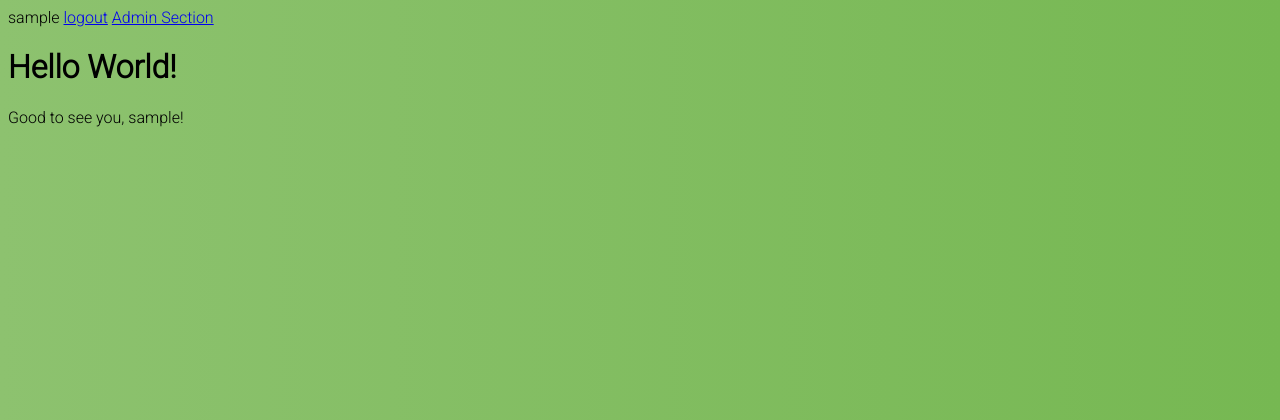
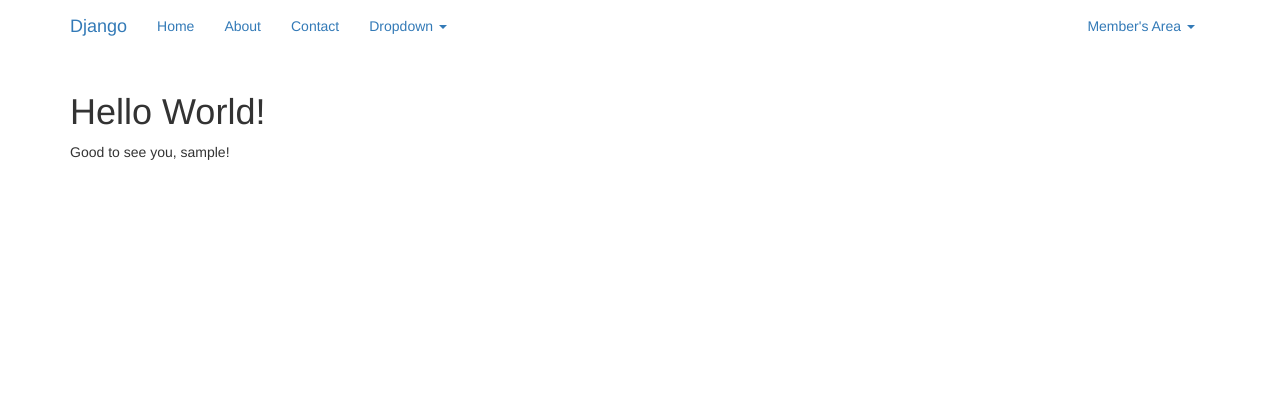
Before and after one commit to MrEbbinghaus/InphimaHelperCoordinator, a Django app: page /pss/ in a window 1280 px wide. Shown: the top 420 px of the page. Run offline with Django 3.2, Linux system fonts and the light colour scheme; the visitor is signed in with stand-in values (Sample User, id 1); some libraries are stand-ins or nearby versions.

Commit message:
Replace base.html with django-skeleton base.html
look here! https://github.com/n2o/django-skeleton/blob/master/templates/base.html

```diff
--- a/templates/PartyShiftSchedule/shift_schedule.html
+++ b/templates/PartyShiftSchedule/shift_schedule.html
@@ -2,7 +2,7 @@
 
 {% load schedule_table_tags %}
 
-{% block head%}
+{% block heading%}
     <link rel="stylesheet" type="text/css" href="/static/css/partyShiftSchedule.css">
 {% endblock %}
 
--- a/templates/base.html
+++ b/templates/base.html
@@ -1,26 +1,98 @@
-{% load staticfiles %}
-<html>
+<!DOCTYPE html>
+<html lang="de">
   <head>
-      {% block head %}
-      {% endblock %}
-    <link rel="stylesheet" type="text/css" href="/static/css/login.css">
+    <meta charset="utf-8">
+    <meta http-equiv="X-UA-Compatible" content="IE=edge">
+    <meta name="viewport" content="width=device-width, initial-scale=1">
+    <!-- The above 3 meta tags *must* come first in the head; any other head content must come *after* these tags -->
+    <meta name="description" content="">
+    <meta name="author" content="">
+    <!--<link rel="icon" href="../../favicon.ico">-->
+
+    <title>Django Skeleton</title>
+
+    <!-- Bootstrap core CSS -->
+    <link href="//maxcdn.bootstrapcdn.com/bootstrap/3.3.6/css/bootstrap.min.css" rel="stylesheet">
+    <!-- Bootstrap theme -->
+    <link rel="stylesheet" type="text/css" href="//maxcdn.bootstrapcdn.com/bootswatch/3.3.6/paper/bootstrap.min.css">
+
+    <!-- Fontawesome CSS-->
+    <link rel="stylesheet" href="//maxcdn.bootstrapcdn.com/font-awesome/4.6.1/css/font-awesome.min.css">
+
+    <!-- HTML5 shim and Respond.js for IE8 support of HTML5 elements and media queries -->
+    <!--[if lt IE 9]>
+      <script src="//oss.maxcdn.com/html5shiv/3.7.2/html5shiv.min.js"></script>
+      <script src="//oss.maxcdn.com/respond/1.4.2/respond.min.js"></script>
+    <![endif]-->
+
+    <script src="//code.jquery.com/jquery-2.1.4.min.js"></script>
   </head>
 
-  <body>
-    <div>
-      {{ user }}
-      {% if user.is_anonymous %}
-      <a href="{% url 'login' %}">login</a>
-      {% else %}
-      <a href="{% url 'logout' %}">logout</a>
-          {% if user.is_staff %}
-              <a href="{% url 'admin:index' %}">Admin Section</a>
-          {% endif %}
-      {% endif %}
+  <body role="document">
+
+    <!-- Fixed navbar -->
+    <nav class="navbar">
+      <div class="container">
+        <div class="navbar-header">
+          <button type="button" class="navbar-toggle collapsed" data-toggle="collapse" data-target="#navbar" aria-expanded="false" aria-controls="navbar">
+            <span class="sr-only">Toggle navigation</span>
+            <span class="icon-bar"></span>
+            <span class="icon-bar"></span>
+            <span class="icon-bar"></span>
+          </button>
+          <a class="navbar-brand" href="/">Django</a>
+        </div>
+        <div id="navbar" class="navbar-collapse collapse">
+          <ul class="nav navbar-nav">
+            <li class="active"><a href="#">Home</a></li>
+            <li><a href="#about">About</a></li>
+            <li><a href="#contact">Contact</a></li>
+            <li class="dropdown">
+              <a href="#" class="dropdown-toggle" data-toggle="dropdown" role="button" aria-expanded="false">Dropdown <span class="caret"></span></a>
+              <ul class="dropdown-menu" role="menu">
+                <li><a href="#">Action</a></li>
+                <li><a href="#">Another action</a></li>
+                <li><a href="#">Something else here</a></li>
+                <li class="divider"></li>
+                <li class="dropdown-header">Nav header</li>
+                <li><a href="#">Separated link</a></li>
+                <li><a href="#">One more separated link</a></li>
+              </ul>
+            </li>
+          </ul>
+          <ul class="nav navbar-nav navbar-right">
+            {% if user.is_authenticated %}
+              <li class="dropdown">
+                <a href="#" class="dropdown-toggle" data-toggle="dropdown" role="button" aria-expanded="false">Member's Area <span class="caret"></span></a>
+                <ul class="dropdown-menu" role="menu">
+                  {% if user.is_staff %}
+                    <li><a href="{% url 'admin:index' %}">Admin Panel</a></li>
+                    <li class="divider"></li>
+                  {% endif %}
+                  <li><a href="#">Logged in as {{ user }}</a></li>
+                  <li><a href="{% url 'logout' %}">Logout</a></li>
+                </ul>
+              </li>
+            {% else %}
+              <li><a href="{% url 'login' %}">Login</a></li>
+              <!--<li><a href="{% url 'account:register' %}">Register</a></li>->>
+            {% endif %}
+          </ul>
+        </div><!--/.nav-collapse -->
+      </div>
+    </nav>
+
+    <div class="container">
+      {% block heading %}{% endblock %}
     </div>
 
-    {% block content %}
-    {% endblock %}
+    <div class="container" role="main">
+      {% block content %}{% endblock %}
+    </div>
 
+    <!-- Bootstrap core JavaScript
+    ================================================== -->
+    <!-- Placed at the end of the document so the pages load faster -->
+    <script src="//maxcdn.bootstrapcdn.com/bootstrap/3.3.6/js/bootstrap.min.js"></script>
   </body>
 </html>
```
